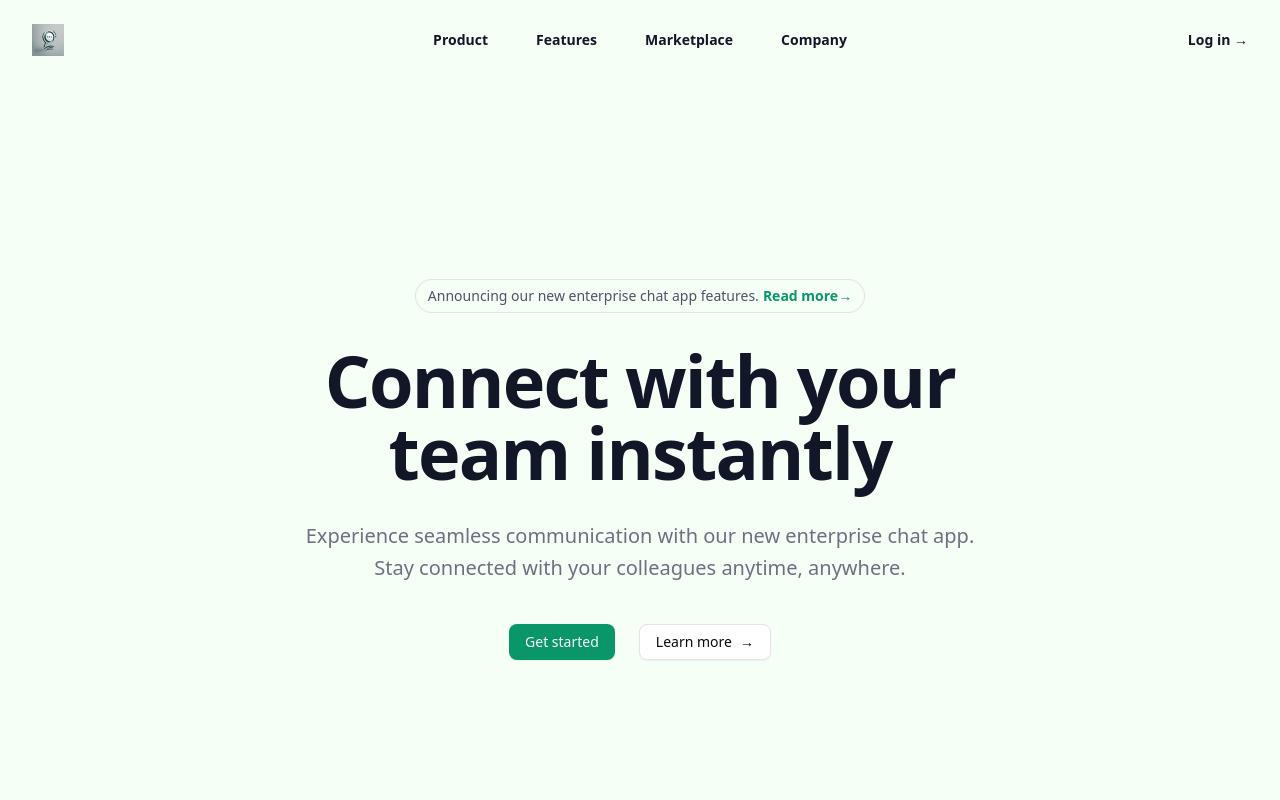
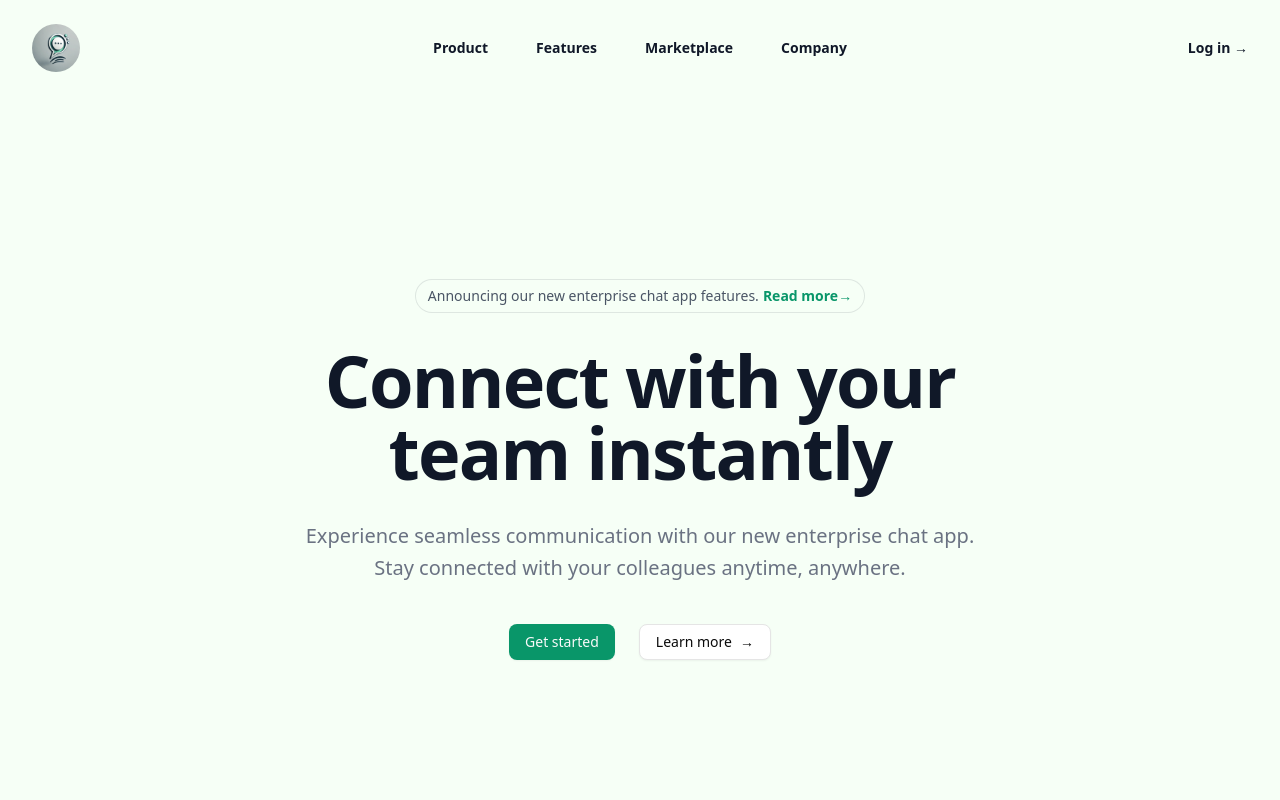
Before and after one commit to GuillermoPerez32/chatrium, a React (Vite) app: page / in a window 1280 px wide. Shown: the top 800 px of the page. Built offline with nearby package versions, Linux system fonts and the light colour scheme; no server answers.

Commit message:
update logo size and styling in Header and NavBar; adjust text spacing in RegisterPage

```diff
--- a/src/components/HomePage/Header.tsx
+++ b/src/components/HomePage/Header.tsx
@@ -19,7 +19,7 @@ const Header = () => {
         <div className="flex lg:flex-1">
           <Link to={AppRoutes.HOME} className="-m-1.5 p-1.5">
             <span className="sr-only">Chatrium</span>
-            <img className="h-8 w-auto" src="/logo.jpeg" alt="" />
+            <img className="h-12 w-auto rounded-full" src="/logo.jpeg" alt="" />
           </Link>
         </div>
         <div className="flex lg:hidden">
--- a/src/components/HomePage/NavBar.tsx
+++ b/src/components/HomePage/NavBar.tsx
@@ -27,7 +27,7 @@ const NavBar = ({ open, onClose }: Props) => {
         <div className="flex items-center justify-between">
           <Link to={AppRoutes.HOME} className="-m-1.5 p-1.5">
             <span className="sr-only">Chatrium</span>
-            <img className="h-8 w-auto" src="/logo.jpeg" alt="" />
+            <img className="h-12 w-auto rounded-full" src="/logo.jpeg" alt="" />
           </Link>
           <Button
             variant="ghost"
--- a/src/pages/RegisterPage.tsx
+++ b/src/pages/RegisterPage.tsx
@@ -161,7 +161,7 @@ const RegisterPage = () => {
         <div className="mt-10 border-t border-gray-300"></div>
 
         <p className="mt-10 text-center text-sm/6 text-gray-500">
-          {t("alreadyHaveAccount")}
+          {t("alreadyHaveAccount")}{" "}
           <Link
             to={AppRoutes.LOGIN}
             className="font-semibold text-primary-600 hover:text-primary-500"
@@ -171,7 +171,7 @@ const RegisterPage = () => {
         </p>
 
         <p className="mt-4 text-center text-sm/6 text-gray-500">
-          {t("notMemberMessage")}
+          {t("notMemberMessage")}{" "}
           <a
             href="#"
             className="font-semibold text-primary-600 hover:text-primary-500"
```
